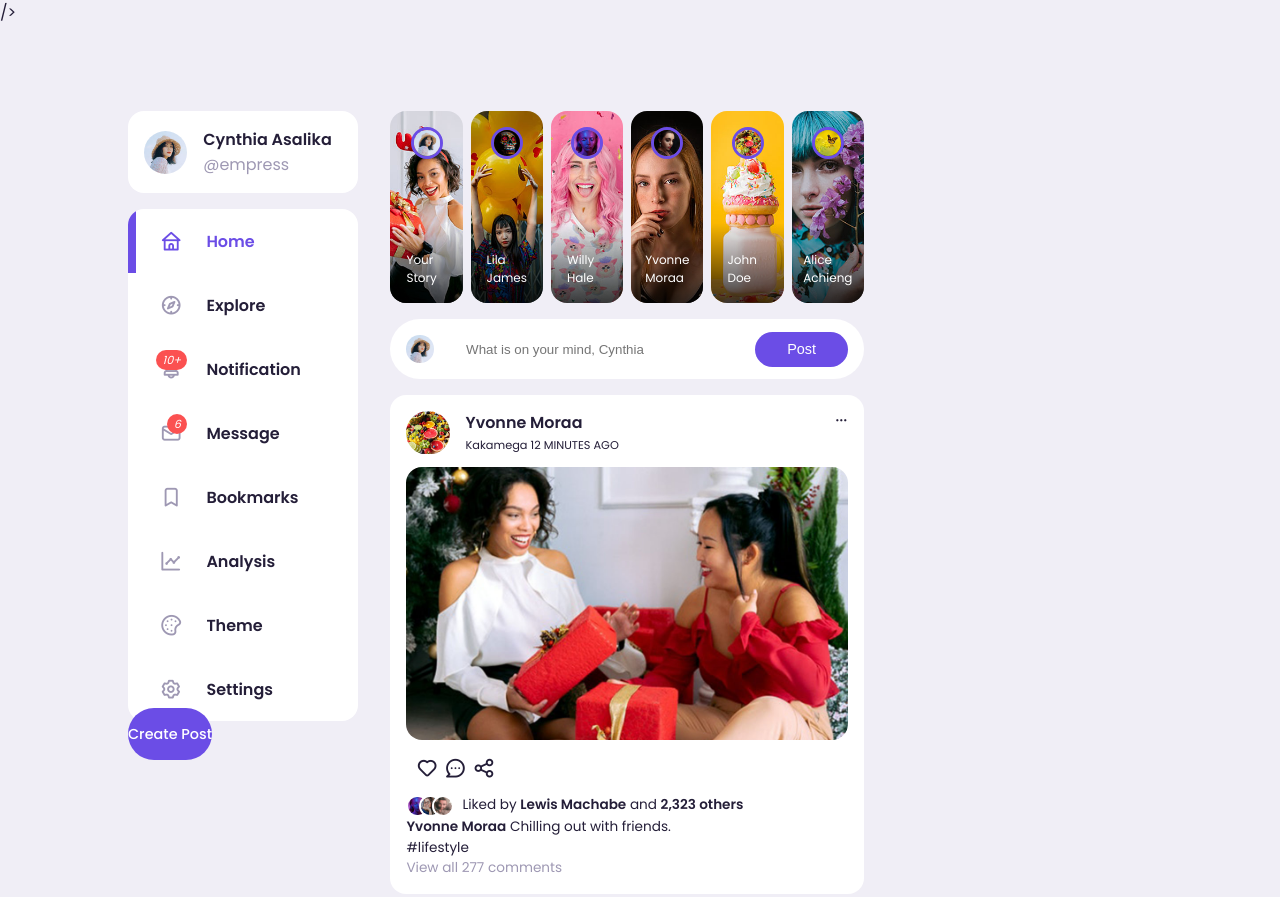
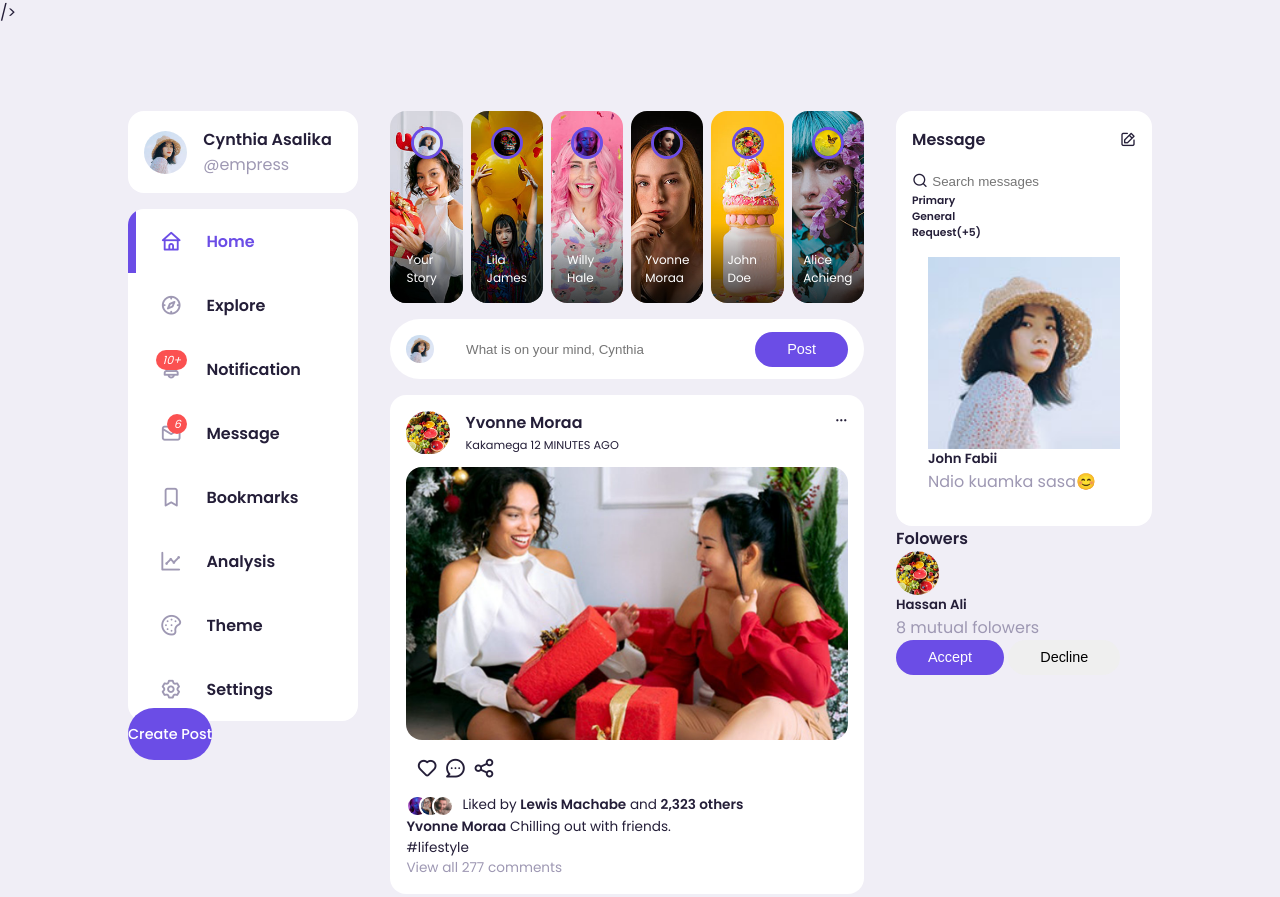
Before and after one commit to 12492sachet/Linkup, a plain HTML site: page index.html in a window 1280 px wide. Shown: the top 897 px of the page. Drawn offline with nearby package versions, Linux system fonts and the light colour scheme.

Commit message:
working of the right side bar

```diff
--- a/index.html
+++ b/index.html
@@ -502,10 +502,67 @@
               </div>
               <div class="comments text-muted">View all 277 comments</div>
             </div>
+            <!-- ------------ END OF FEED ------------- -->
           </div>
+          <!-- ------------ END OF FEEDS ------------- -->
         </div>
+        <!-- ====================== END OF MIDDLE ==================== -->
+
         <!-- ------------RIGHT------------- -->
-        <div class="left"></div>
+        <div class="right">
+          <div class="messages">
+            <div class="heading">
+              <h4>Message</h4>
+              <i class="uil uil-edit"></i>
+            </div>
+            <!-- ---------- SEARCH BAR ----------- -->
+            <div class="search-bar">
+              <i class="uil uil-search"></i>
+              <input
+                type="search"
+                placeholder="Search messages"
+                id="message-search"
+              />
+            </div>
+            <!-- ---------- MESSAGES CATEGORY ----------- -->
+            <div class="category">
+              <h6 class="active">Primary</h6>
+              <h6>General</h6>
+              <h6 class="message-request">Request(+5)</h6>
+            </div>
+            <!-- ---------- MESSAGES ----------- -->
+            <div class="messages">
+              <div class="profle-photo">
+                <img src="./images/profile-1.jpg" alt="" />
+              </div>
+              <div class="message-body">
+                <h5>John Fabii</h5>
+                <p class="text-muted">Ndio kuamka sasa😊</p>
+              </div>
+            </div>
+          </div>
+          <!-- ---------- END OF MESSAGES ----------- -->
+
+          <!-- ---------- FOLLOWERS ----------- -->
+          <div class="friend-request">
+            <h4>Folowers</h4>
+            <div class="request">
+              <div class="info">
+                <div class="profile-photo">
+                  <img src="./images/profile-13.jpg" alt="" />
+                </div>
+              </div>
+              <h5>Hassan Ali</h5>
+              <p class="text-muted">8 mutual folowers</p>
+              <div class="action">
+                <button class="btn btn-primary">Accept</button>
+                <button class="btn">Decline</button>
+              </div>
+            </div>
+          </div>
+
+          <!-- ---------- END FOLLOWERS ----------- -->
+        </div>
       </div>
     </main>
   </body>
--- a/style.css
+++ b/style.css
@@ -361,3 +361,21 @@ main .container .left .profile {
 .middle .liked-by p {
   margin-left: 0.5rem;
 }
+/* ======================== RIGHT ======================== */
+main .container .right {
+  height: max-content;
+  position: sticky;
+  top: var(--sticky-top-right);
+  bottom: 0;
+}
+.right .messages {
+  background: var(--color-white);
+  border-radius: var(--card-border-radius);
+  padding: var(--card-padding);
+}
+.right .messages .heading {
+  display: flex;
+  align-items: center;
+  justify-content: space-between;
+  margin-bottom: 1rem;
+}
```
